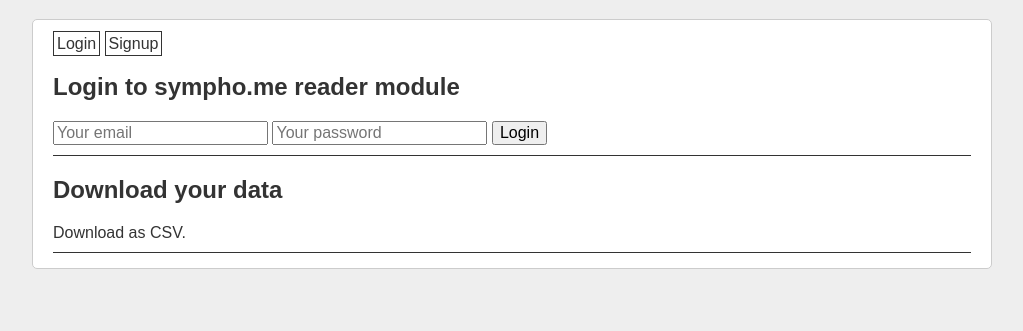
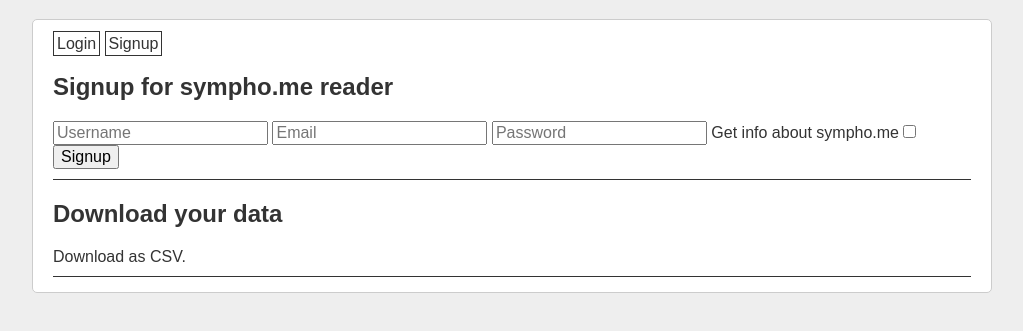
Before and after one commit to matiasdoyle/jourlire, a browser extension: page src/options.html in a window 1280 px wide. Shown: the part 61-392 px from the top of the page, without its empty margins (128-1151 px from the left). Drawn offline with Linux system fonts and the light colour scheme.

Commit message:
Made signup form the active when entering the options page for the first time.

```diff
--- a/src/options.html
+++ b/src/options.html
@@ -20,7 +20,19 @@
             <li><a href="#" id="tab-signup">Signup</a></li>
           </ul>
 
-          <div class="forms login active">
+          <div class="forms signup active">
+            <h2>Signup for sympho.me reader</h2>
+            <form action="" method="post" id="form-signup">
+              <input type="text" name="username" placeholder="Username" />
+              <input type="email" name="email" placeholder="Email" />
+              <input type="password" name="password" placeholder="Password" />
+              <label for="info_by_email">Get info about sympho.me</label>
+              <input type="checkbox" name="info_by_email" />
+              <input type="submit" value="Signup" />
+            </form>
+          </div>
+
+          <div class="forms login">
             <h2>Login to sympho.me reader module</h2>
             <form action="" method="post" id="form-login">
               <input type="email" name="email" placeholder="Your email" />
@@ -29,16 +41,6 @@
             </form>
           </div>
 
-          <div class="forms signup">
-            <h2>Signup for sympho.me reader</h2>
-            <form action="" method="post" id="form-signup">
-              <input type="email" name="email" placeholder="Email" />
-              <input type="password" name="password" placeholder="Password" />
-              <label for="info_by_email">Get info about sympho.me</label>
-              <input type="checkbox" name="info_by_email" />
-              <input type="submit" value="Signup" />
-            </form>
-          </div>
         </div>
 
         <div class="section" id="download">
@@ -49,6 +51,7 @@
       </div>
     </div>
     <script src="js/jquery-1.8.0.min.js"></script>
+    <script src="js/reader.js"></script>
     <script src="js/options.js"></script>
   </body>
 </html>
```
